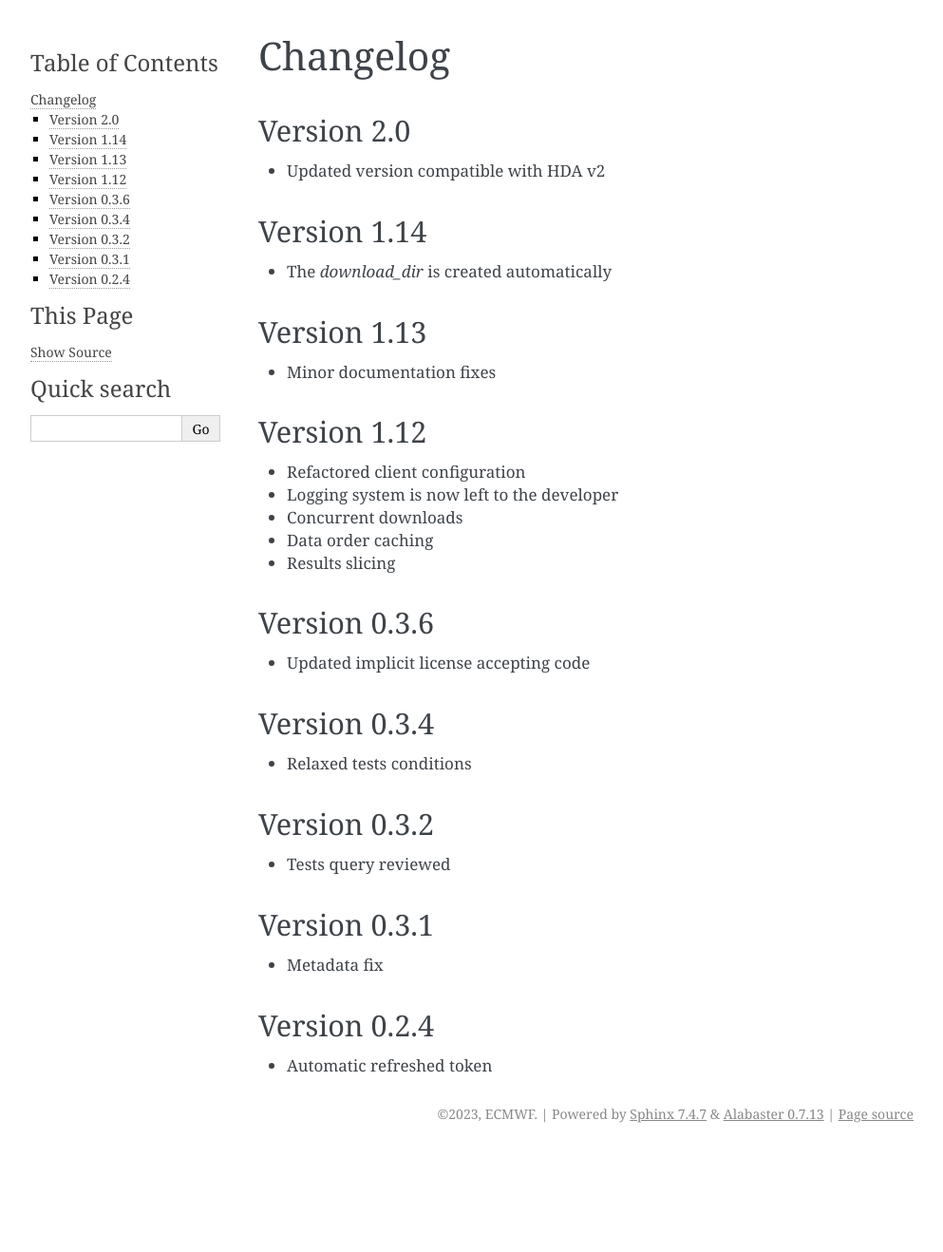
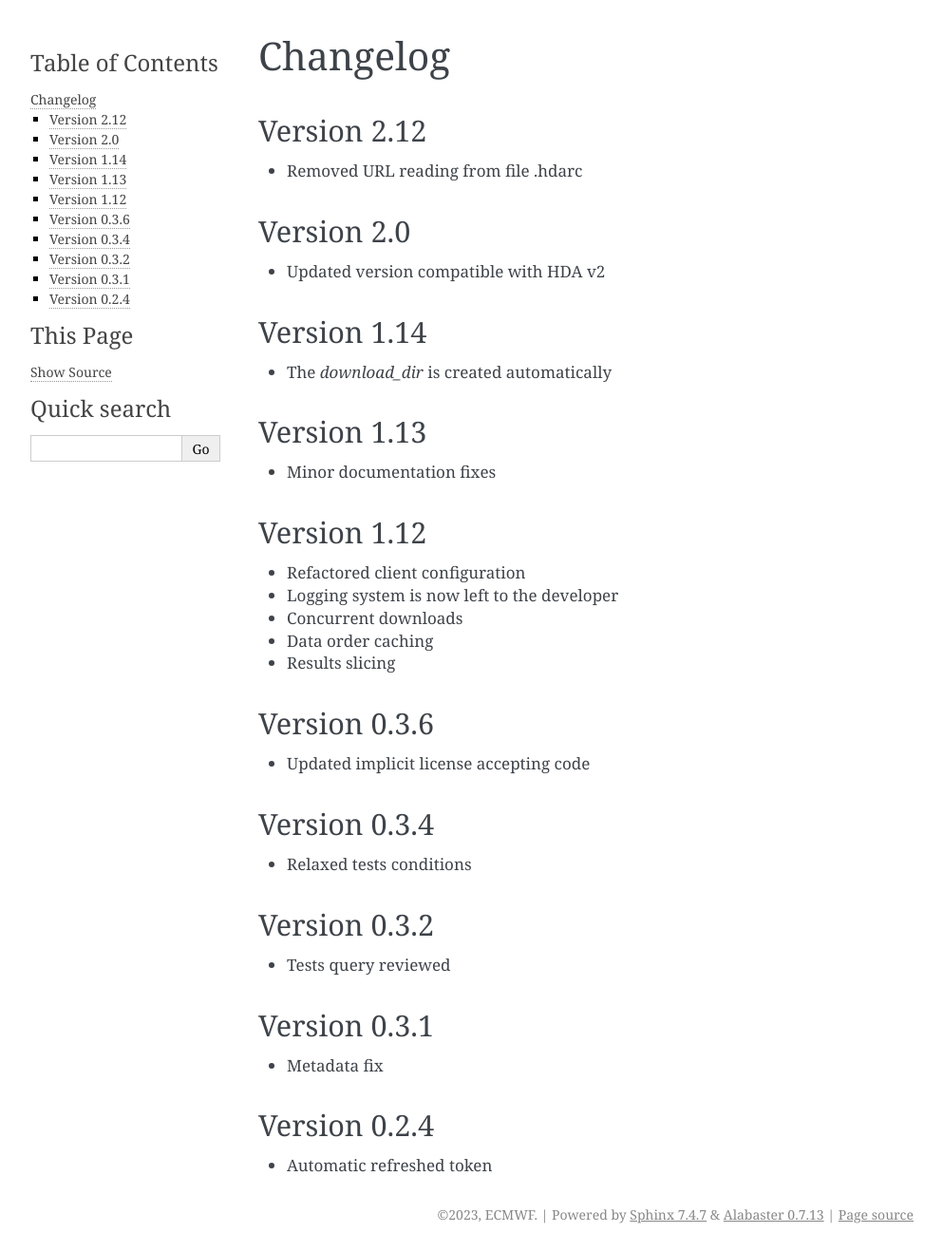
Before and after one commit to ecmwf/hda, a Sphinx documentation site: the page built from docs/source/changelog.rst, in a window 1280 px wide. Shown: the whole page at 95% size, without its empty margins (148-1141 px from the left). Built offline with Sphinx 7.4.7, drawn with Linux system fonts in a browser that asks for light colours; before the commit the page ends 1212 px from its top, so only the background shows below that.

Commit message:
Bumped version 2.12

```diff
--- a/docs/source/changelog.rst
+++ b/docs/source/changelog.rst
@@ -1,5 +1,9 @@
 Changelog
 =========
+
+Version 2.12
+-----------
+* Removed URL reading from file .hdarc
 
 Version 2.0
 -----------
--- a/docs/source/conf.py
+++ b/docs/source/conf.py
@@ -15,8 +15,8 @@ project = "WEkEO HDA API Client"
 copyright = "2023, ECMWF"
 author = "ECMWF"
 
-release = "2.11"
-version = "2.11"
+release = "2.12"
+version = "2.12"
 
 # -- General configuration
 
--- a/setup.py
+++ b/setup.py
@@ -30,7 +30,7 @@ def read(fname):
     return io.open(file_path, encoding="utf-8").read()
 
 
-version = "2.11"
+version = "2.12"
 
 setuptools.setup(
     name="hda",
```
